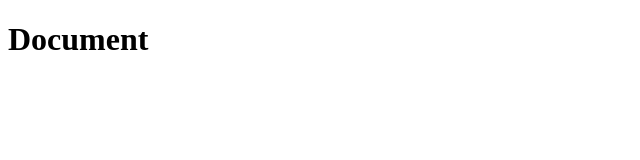
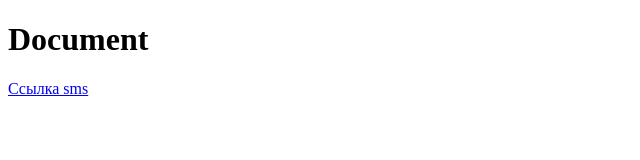
Before and after one commit to ggagent/api, a plain HTML site: page index.html in a window 1280 px wide. Shown: the full height of the page, 0-640 px from the left. Drawn offline with Linux system fonts and the light colour scheme.

Commit message:
Update index.html

```diff
--- a/index.html
+++ b/index.html
@@ -25,5 +25,6 @@
 </head>
 <body>
     <h1>Document</h1>
+    <a href=smsto:123?body=qwe>Ссылка sms</a>
 </body>
 </html>
```
